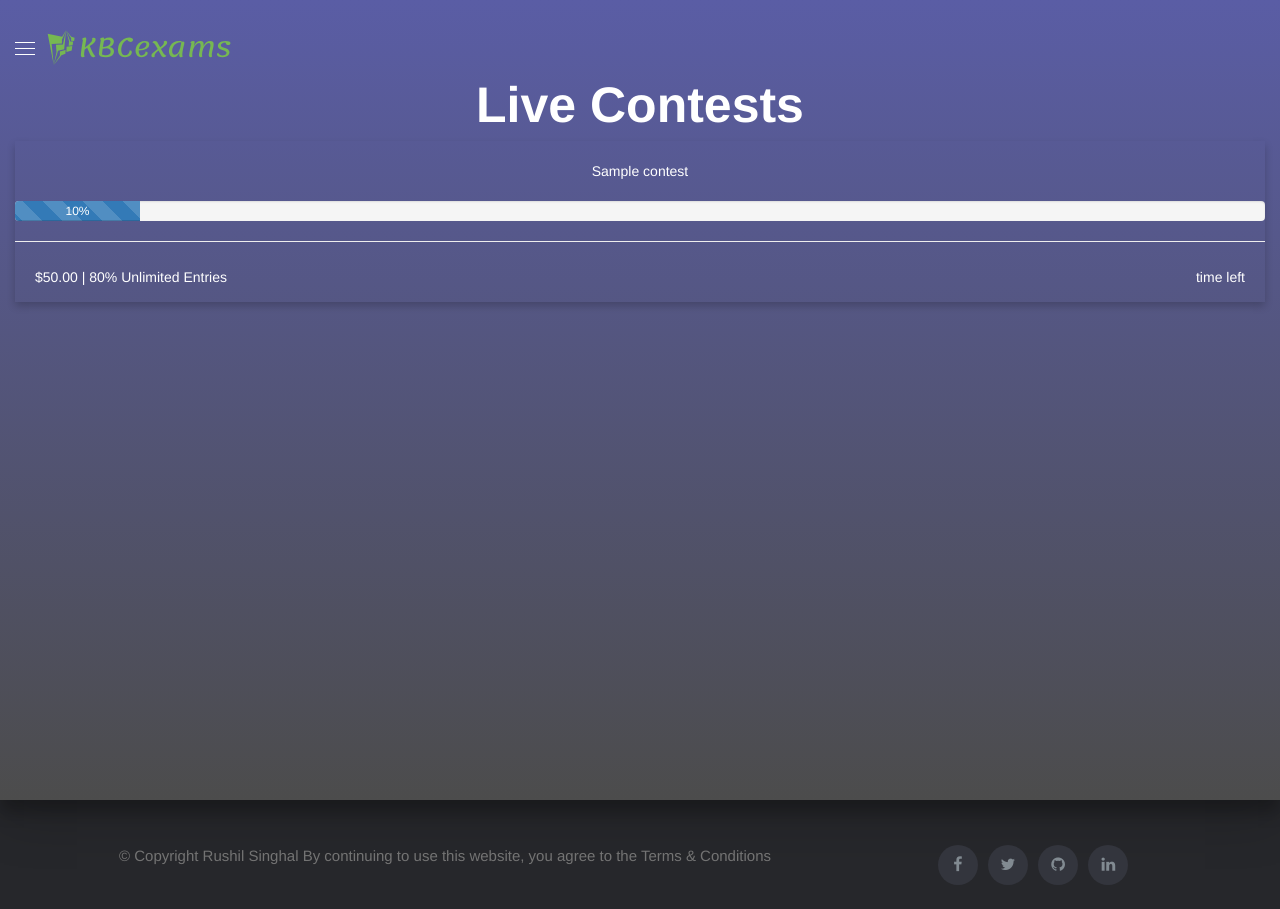
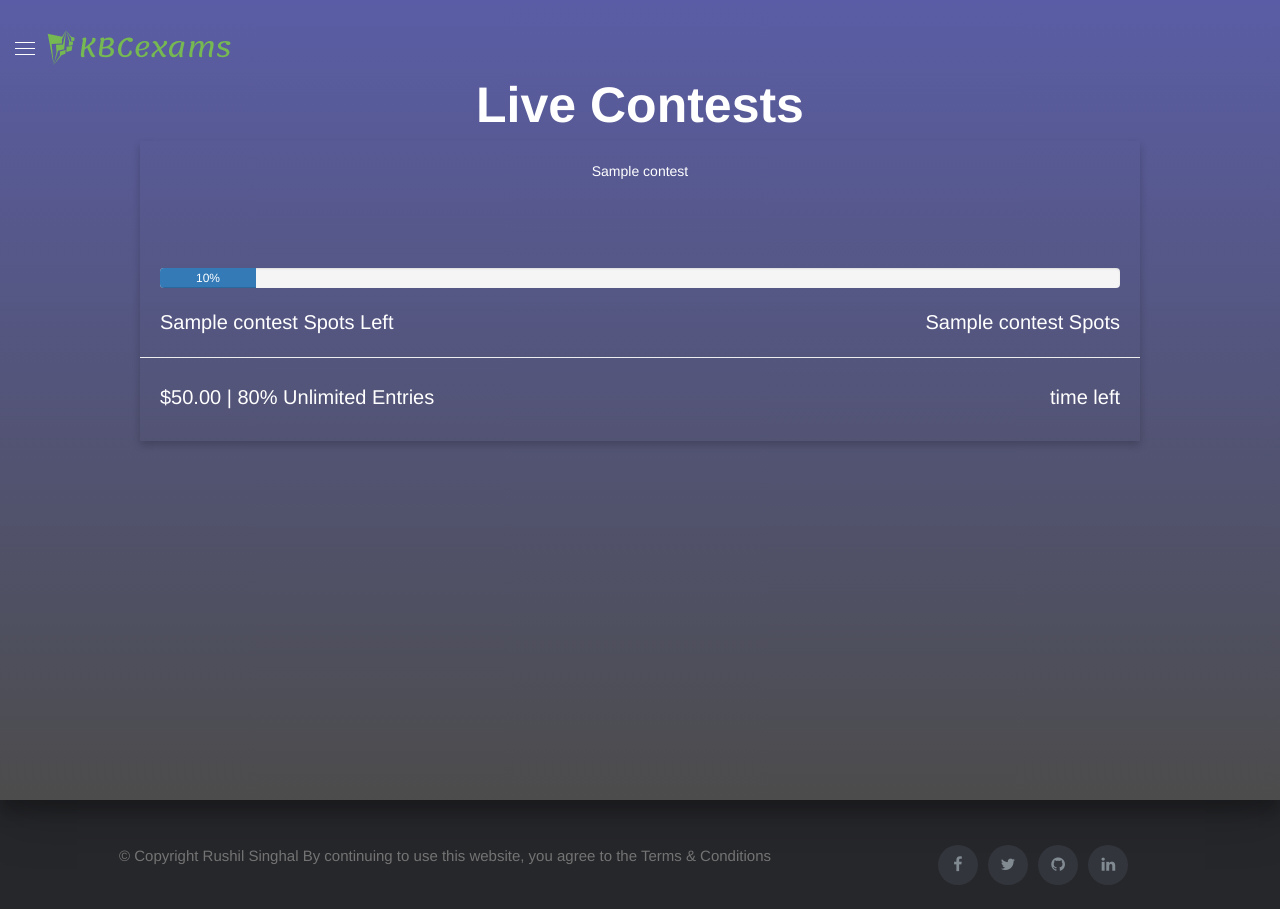
Before and after one commit to Mukul-dhiman/KBCexams, a Flask app: template templates/home_pages/main-content/LiveContests.html in a window 1280 px wide. Run offline with Flask 2, Linux system fonts and the light colour scheme; the template is opened without the code that fills it: most values are stand-ins (such as "Sample title", 1, 10 or a date in 2020); some libraries are stand-ins or nearby versions.

Commit message:
contest card

```diff
--- a/static/css/main_page_css/LiveContestList.css
+++ b/static/css/main_page_css/LiveContestList.css
@@ -1,23 +1,42 @@
 .LiveContestList{
-    float: center;
     text-align: center;
 }
+
+
 
 #LiveContestListHead{
     font-size: 50px;
 }
 
 .contest-card {
+    display: flex;
+    flex-direction: column;
+    justify-content: space-between;
+    margin: auto;
+    max-width: 1000px;
+    min-height: 300px;
     box-shadow: 0 4px 8px 0 rgba(0,0,0,0.2);
     transition: 0.3s;
 }
 
 .contest-card:hover {
-    box-shadow: 0 8px 16px 0 rgba(0,0,0,0.2);
+    box-shadow: 0 16px 32px 0 rgba(0,0,0,0.2);
 }
 
 .card-footer{
+    font-size: 20px;
     width: 100%;
+    margin-bottom: 30px;
+}
+
+.spots-left{
+    margin-left: 20px;
+    float: left;
+}
+
+.total-spots{
+    margin-right: 20px;
+    float: right;
 }
 
 .statement-card{
@@ -32,11 +51,29 @@
     float: right;
 }
 
+.progress{
+    margin-left: 20px;
+    margin-right: 20px;
+}
 
 
 @media (max-width: 350px){
     #LiveContestListHead{
         font-size: 25px;
+    }
+    .card-footer{
+        font-size: 10px;
+    }
+    .statement-card{
+        margin-left: 10px;
+    }
+
+    .time-left-card{
+        margin-right: 10px;
+    }
+    .progress{
+        margin-left: 10px;
+        margin-right: 10px;
     }
   }
 
@@ -44,11 +81,13 @@
     #LiveContestListHead{
         font-size: 30px;
     }
+    .card-footer{
+        font-size: 15px;
+    }
   }
 
   @media (min-width: 700px) and (max-width: 1200px){
     #LiveContestListHead{
         font-size: 40px;
     }
-
   }
--- a/templates/home_pages/main-content/LiveContests.html
+++ b/templates/home_pages/main-content/LiveContests.html
@@ -4,7 +4,8 @@
 {% block static_content %}
 
 <link rel="stylesheet" href="https://maxcdn.bootstrapcdn.com/bootstrap/3.4.1/css/bootstrap.min.css">
-<link href="{{ url_for('static', filename='css/main_page_css/LiveContestList.css') }}" rel="stylesheet" type="text/css" media="all" />
+<link href="{{ url_for('static', filename='css/main_page_css/LiveContestList.css') }}" rel="stylesheet" type="text/css"
+    media="all" />
 <script src="https://maxcdn.bootstrapcdn.com/bootstrap/3.4.1/js/bootstrap.min.js"></script>
 {% endblock %}
 
@@ -29,21 +30,24 @@
         {% set progression = (progression - (progression%1))|int %}
 
         <br><br>
-        <div class="progress">
-            <div id="progress-bar-{{contest[0]}}" class="progress-bar progress-bar-striped active" role="progressbar" aria-valuenow="40"
-                aria-valuemin="0" aria-valuemax="100" >
-                {{ progression }}%
+
+        <div class="card-footer">
+            <div class="progress">
+                <div id="progress-bar-{{contest[0]}}" class="progress-bar progress-bar active" role="progressbar"
+                    aria-valuenow="40" aria-valuemin="0" aria-valuemax="100">
+                    {{ progression }}%
+                </div>
+                <script type="text/javascript"> $("#progress-bar-{{contest[0]}}").css("width", "{{progression}}%"); </script>
+
             </div>
-            <script type="text/javascript"> $("#progress-bar-{{contest[0]}}").css("width","{{progression}}%"); </script>
-
-        </div>
-        <hr>
-        <div class="card-footer">
+            <div class="spots-left">{{ contest[6] }} Spots Left</div>
+            <span></span>
+            <div class="total-spots">{{ contest[3] }} Spots</div>
+            <br>
+            <hr>
             <div class="statement-card">$50.00 | 80% Unlimited Entries</div>
-            <span></span>
             <div class="time-left-card">time left</div>
         </div>
-        <br><br>
     </div>
     <br><br>
 
```
